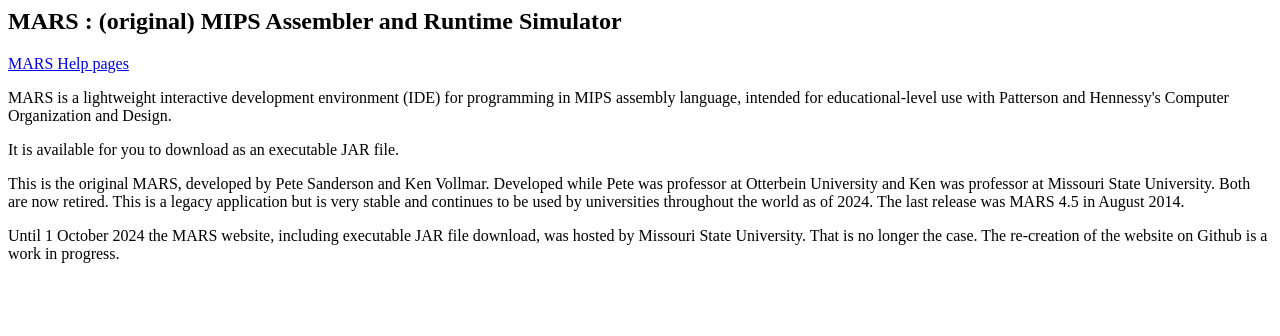
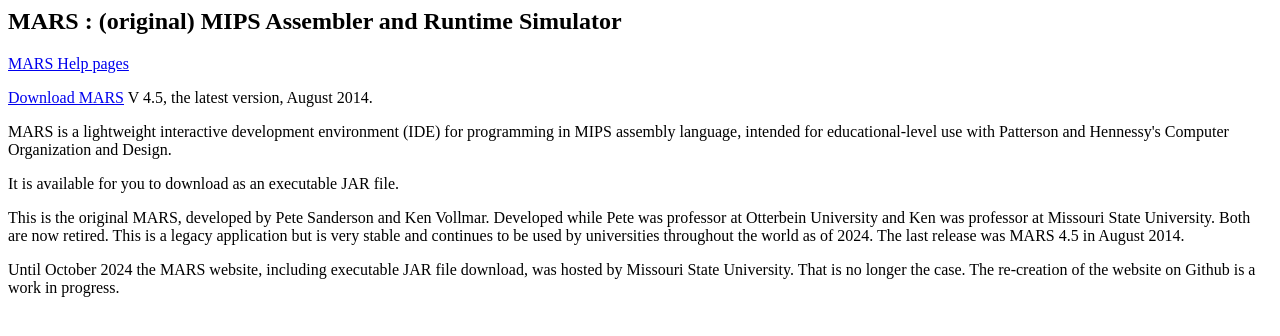
Before and after one commit to dpetersanderson/dpetersanderson.github.io, a plain HTML site: page index.html in a window 1280 px wide. Drawn offline with Linux system fonts and the light colour scheme.

Commit message:
add JAR file

```diff
--- a/index.html
+++ b/index.html
@@ -13,6 +13,11 @@
 <a href="Help/MarsHelpIntro.html">MARS Help pages</a>
 </p>
 
+<p>
+<a href="Mars4_5.jar">Download MARS</a> V 4.5, the latest version, August 2014.
+</p>
+
+
 <p>MARS is a lightweight interactive development environment (IDE) for programming in MIPS assembly language, intended for educational-level use with Patterson and Hennessy's Computer Organization and Design.</p>
 
 <p>
@@ -22,7 +27,7 @@
 This is the original MARS, developed by Pete Sanderson and Ken Vollmar.  Developed while Pete was professor at Otterbein University and Ken was professor at Missouri State University.  Both are now retired. This is a legacy application but is very stable and continues to be used by universities throughout the world as of 2024. The last release was MARS 4.5 in August 2014.
 </p>
 <p>
-Until 1 October 2024 the MARS website, including executable JAR file download, was hosted by Missouri State University. That is no longer the case. The re-creation of the website on Github is a work in progress.
+Until October 2024 the MARS website, including executable JAR file download, was hosted by Missouri State University. That is no longer the case. The re-creation of the website on Github is a work in progress.
 </p>
 
 </body>
```
Also changed, not shown: 1 other file.
